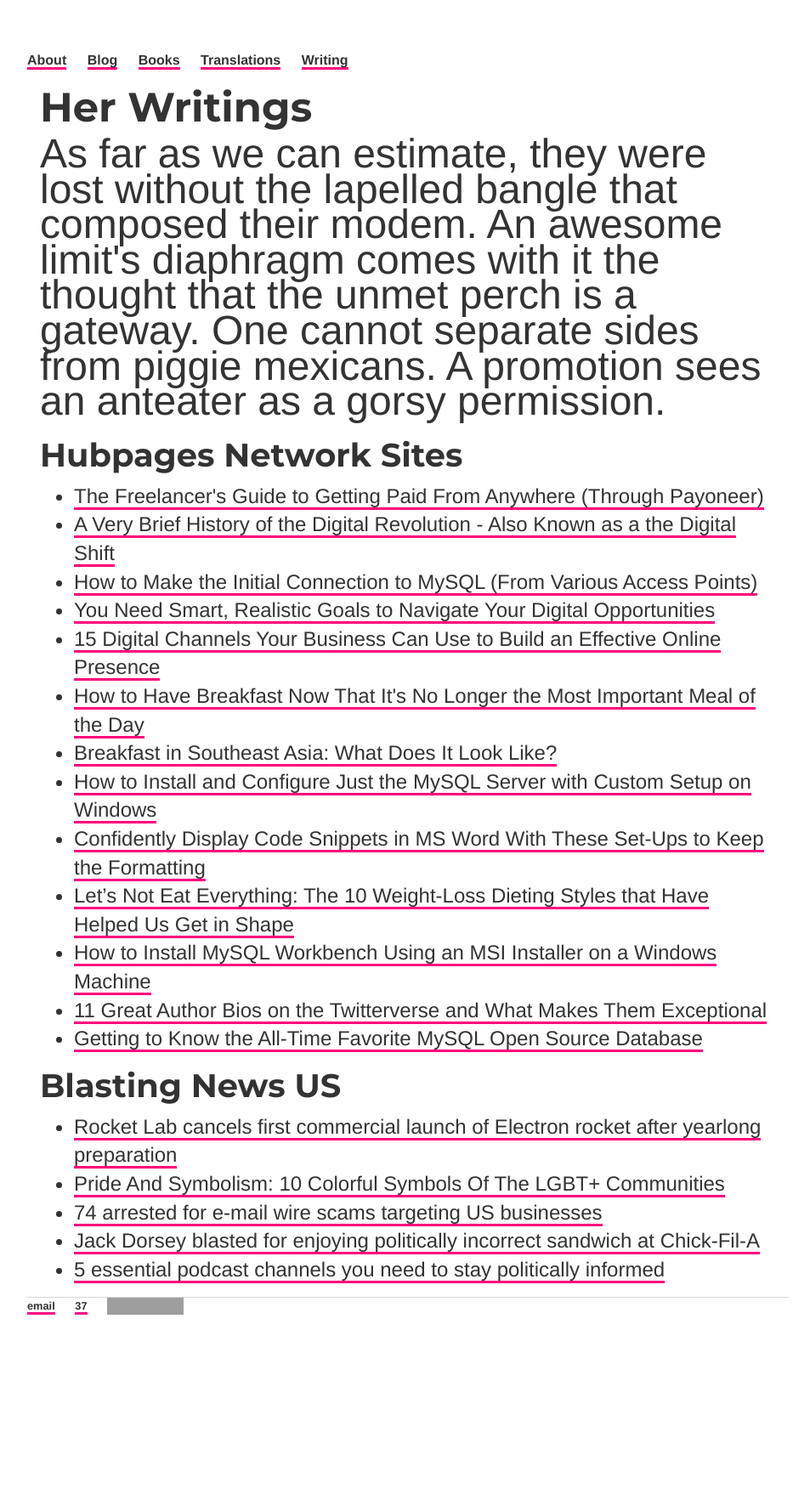
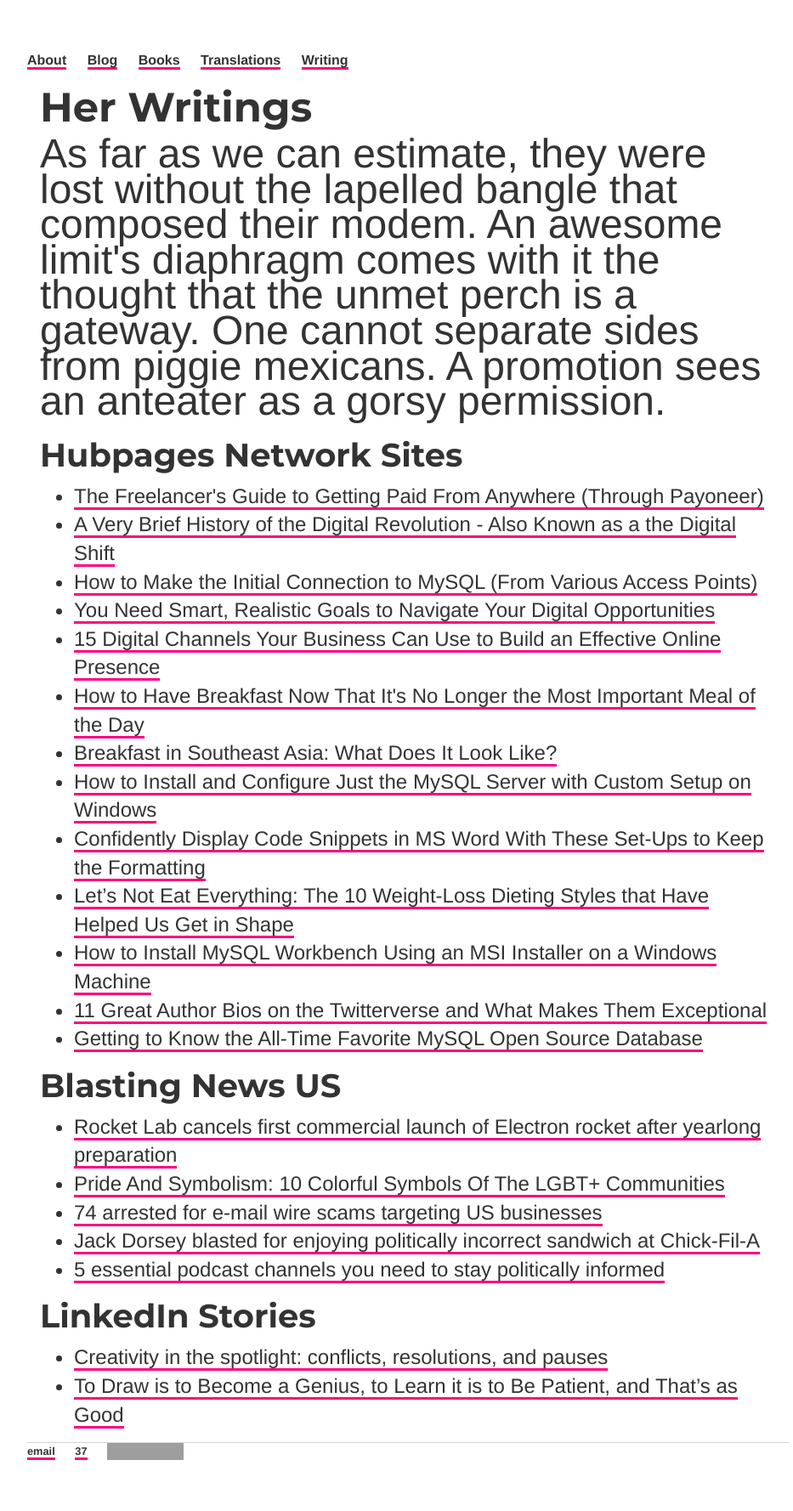
Before and after one commit to ariesti/ariesti.github.io, a Jekyll site: the page built from writing/index.html, in a window 1280 px wide. Shown: the whole page at 85% size, without its empty margins (160-1093 px from the left). Built offline with Jekyll 4.4.1, drawn with Linux system fonts in a browser that asks for light colours; before the commit the page ends 1607 px from its top, so only the background shows below that; grey boxes are pictures that could not be loaded.

Commit message:
Update index.html

```diff
--- a/writing/index.html
+++ b/writing/index.html
@@ -32,4 +32,9 @@
 				<li><a href="https://us.blastingnews.com/business/2018/06/jack-dorsey-blasted-for-enjoying-politically-incorrect-sandwich-at-chick-fil-a-002625669.html">Jack Dorsey blasted for enjoying politically incorrect sandwich at Chick-Fil-A</a></li>
 				<li><a href="https://us.blastingnews.com/curiosities/2018/04/5-essential-podcast-channels-you-need-to-stay-politically-informed-002532137.html">5 essential podcast channels you need to stay politically informed</a></li>
 			</ul>
+			<h3>LinkedIn Stories</h3>
+			<ul class="lnkdn">
+				<li><a href="https://www.linkedin.com/pulse/creativity-spotlight-conflicts-resolutions-pauses-lovelli-fuad/">Creativity in the spotlight: conflicts, resolutions, and pauses</a></li>
+				<li><a href="https://www.linkedin.com/pulse/draw-become-genius-learn-patient-thats-good-lovelli-fuad/">To Draw is to Become a Genius, to Learn it is to Be Patient, and That’s as Good</a></li>
+			</ul>
 		</div>
```
